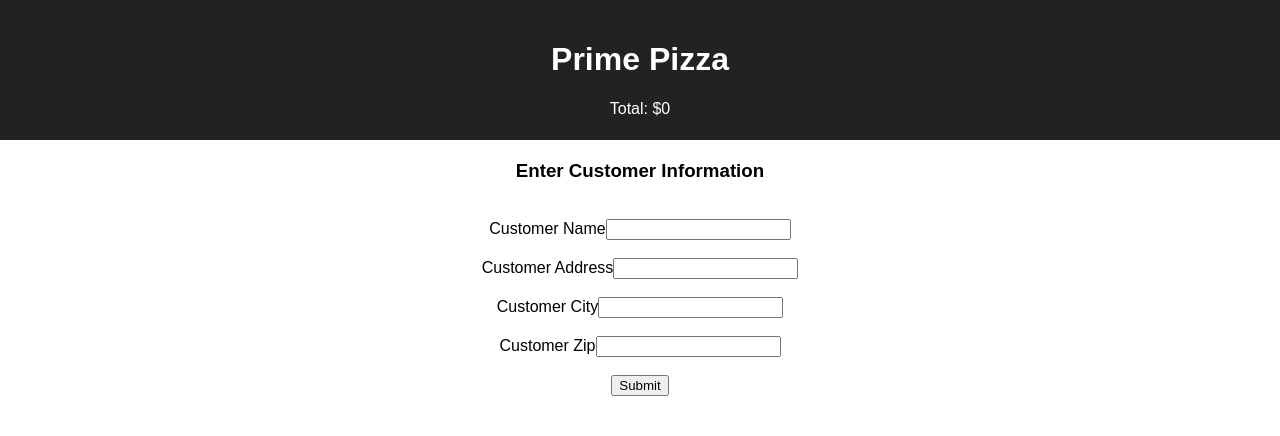
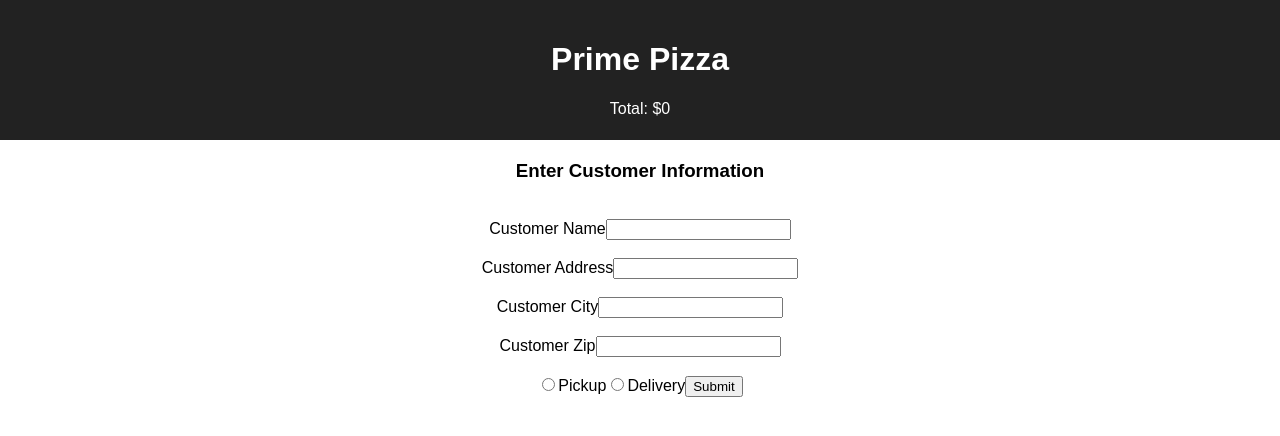
Before and after one commit to jdh2021/redux-pizza-parlor, a React (Create React App) app: page /#/ in a window 1280 px wide. Both pictures are taken after a click on the button "Next". Shown: the top 436 px of the page. Built offline with nearby package versions, Linux system fonts and the light colour scheme; no server answers.

Commit message:
Added radio buttons to select delivery or carryout

```diff
--- a/src/components/Form/Form.jsx
+++ b/src/components/Form/Form.jsx
@@ -7,6 +7,7 @@ const Form = () => {
     const address = useSelector(store => store.address);
     const city = useSelector(store => store.city);
     const zip = useSelector(store => store.zip);
+    const type = useSelector(store => store.type);
 
     const dispatch = useDispatch();
     const handleCustomerName = (event) => {
@@ -20,6 +21,10 @@ const Form = () => {
     }
     const handleCustomerZip = (event) => {
         dispatch({ type: 'SET_ZIP', payload: event.target.value});
+    }
+
+    const handlePickup = (event) => {
+        dispatch({ type: 'SET_TYPE', payload: event.target.value});
     }
     const submit = () => {
         history.push('/checkout');
@@ -44,6 +49,12 @@ const Form = () => {
             <input value={zip} onChange={handleCustomerZip}  type="text" />
             <br/>
             <br/>
+
+            <input onClick={((event) => dispatch ({ type: "SET_TYPE", payload: event.target.value}))} type="radio" value="pickup" name="type"></input>
+            <label>Pickup</label>
+            <input onClick={((event) => dispatch ({ type: "SET_TYPE", payload: event.target.value}))} type="radio" value="delivery" name="type"></input>
+            <label>Delivery</label>
+
             <button onClick={submit}>Submit</button>
 
     </>
```
